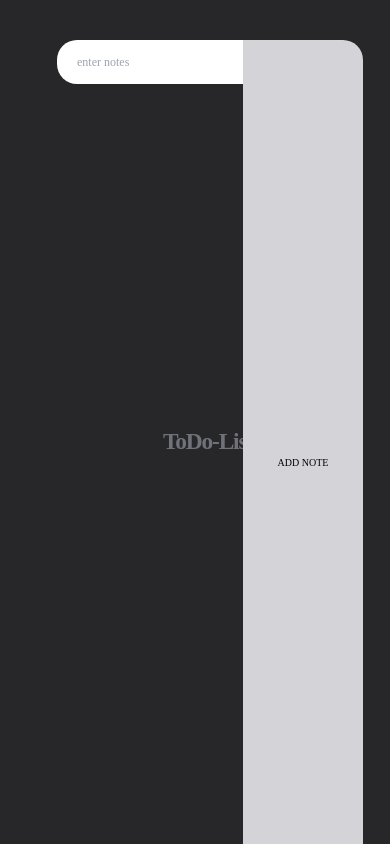
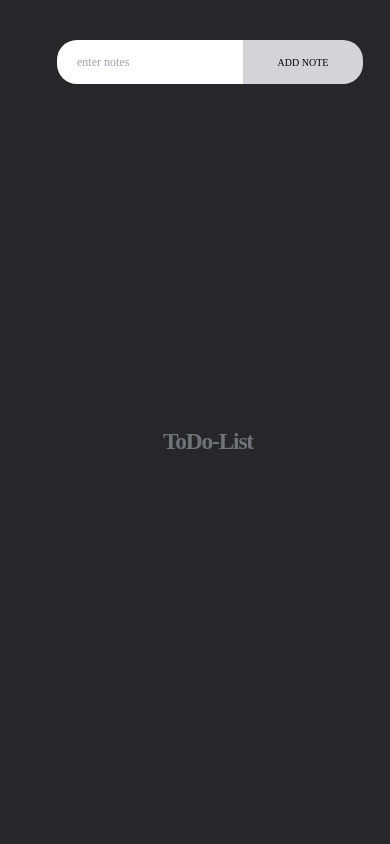
Before and after one commit to code-withpriyanshu/todolist, a React (Vite) app: page / in a window 390 px wide. Built offline with nearby package versions, Linux system fonts and the light colour scheme; a web font is replaced by a local one.

Commit message:
bugs fixed

```diff
--- a/src/index.css
+++ b/src/index.css
@@ -107,7 +107,6 @@ button {
   color: #71717a; /* zinc-500 */
   z-index: 2;
 }
-
 @media screen and (max-width: 505px) {
   input {
     font-size: 12px;
@@ -125,13 +124,11 @@ button {
     margin-left: 68px;
     border-top-right-radius: 20px;
     border-bottom-right-radius: 20px;
-    height: 100%;
   }
   .card {
     width: 130px;
     min-height: 150px;
     height: fit-content;
-    /* margin: 0 auto; */
     background-color: #5faeb6;
     border-radius: 8px;
     z-index: 4;
```
